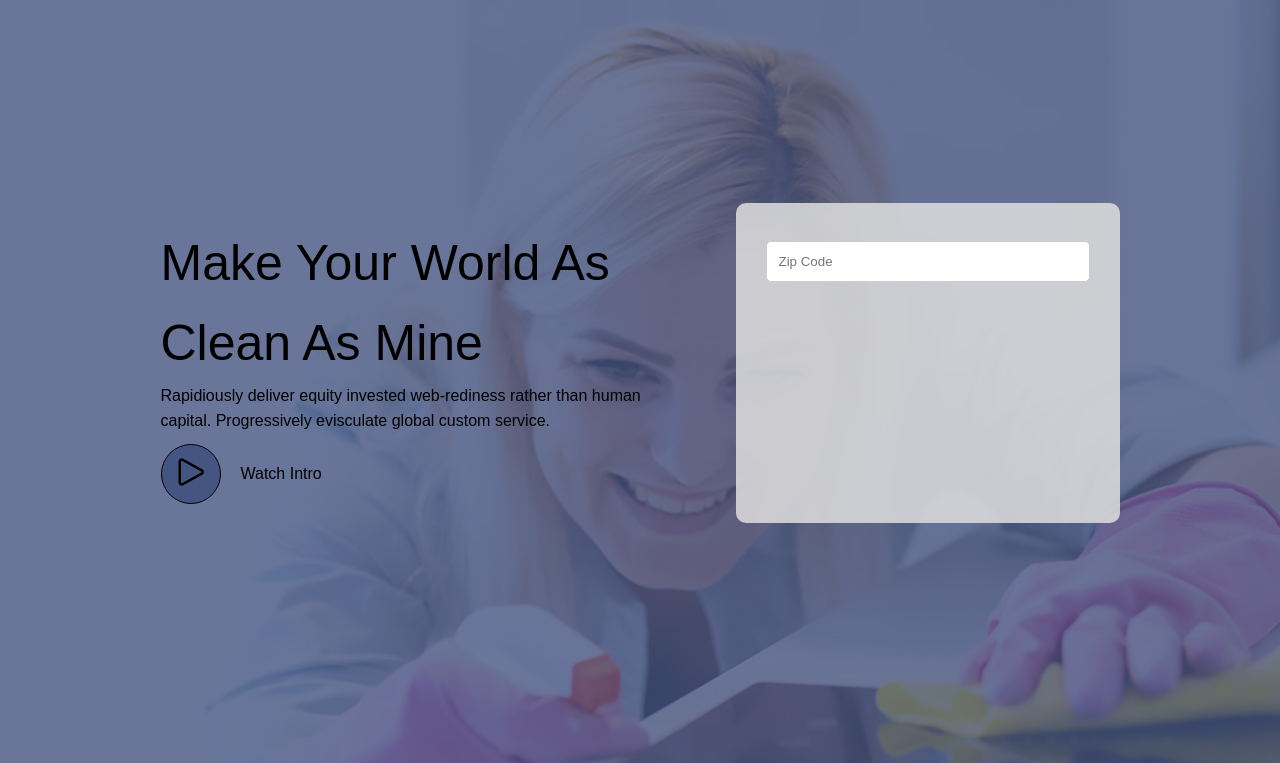
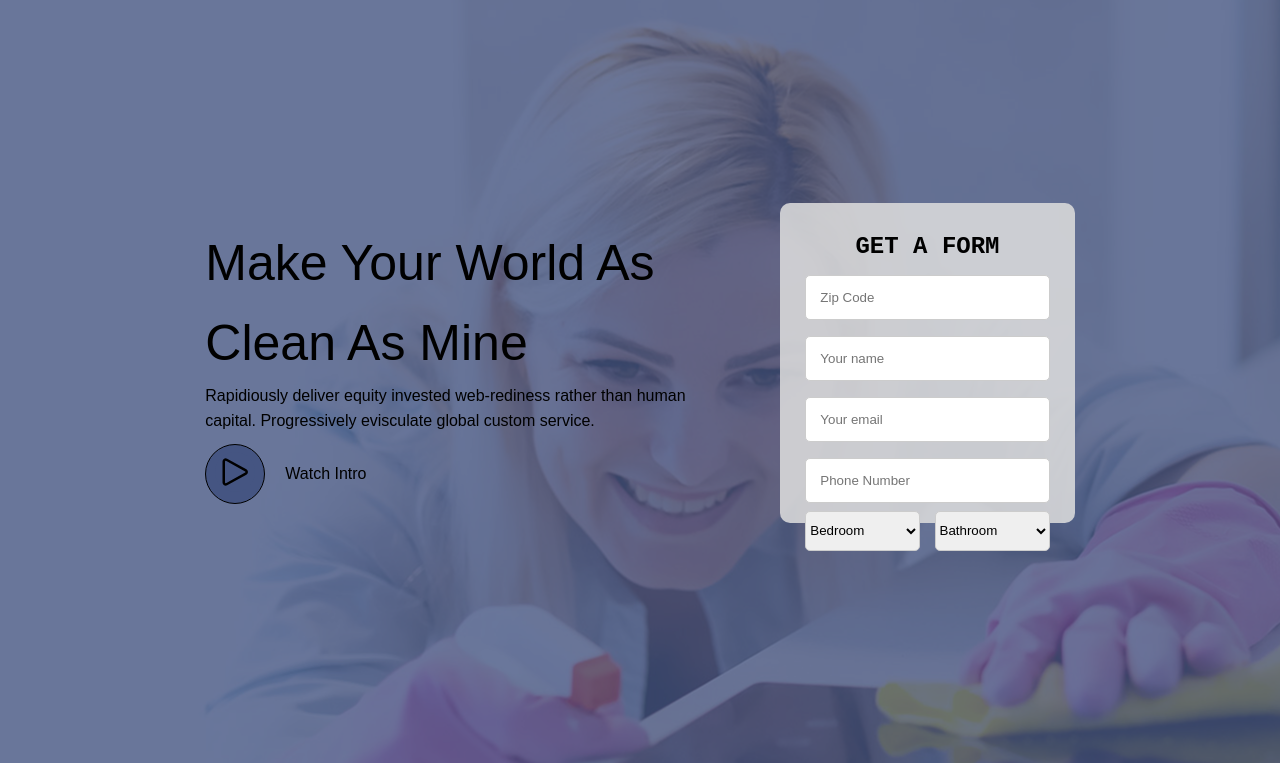
Before and after one commit to FyadMohammed/Intern-Initiate, a plain HTML site: page task_2.html in a window 1280 px wide. Shown: the part 165-928 px from the top of the page. Drawn offline with Linux system fonts and the light colour scheme.

Commit message:
Form Designed

```diff
--- a/task_2.css
+++ b/task_2.css
@@ -169,23 +169,54 @@ header section {
 
 /* Registration Form */
 .registration_form{
-    width: 30vw;
+    width: 23vw;
     height: 40vh;
     background-color: #dddd;
     border-radius: 10px;
-    padding:30px;
+    padding: 25px;
     display: flex;
     flex-direction: column;
     justify-content: space-between;
-    align-items: centers;
-    gap: 30px;
+}
+
+.registration_form h1{
+    text-align: center;
+    font-family: 'Courier New', Courier, monospace;
+
 }
 .registration_form input[type=text]{
     width: 100%;
-    padding: 12px;
+    padding: 14px;
     margin: 8px 0;
     display: inline-block;
     border: 1px solid #ccc;
     border-radius: 5px;
     box-sizing: border-box;
 }
+
+.registration_form .bedroom_bathroom{
+    display: flex;
+    justify-content: space-between;
+    padding-bottom:20px;
+}
+
+.bedroom_bathroom select{
+    width: 9vw;
+    height: 5vh;
+    display: inline-block;
+    border: 1px solid #ccc;
+    border-radius: 5px;
+    box-sizing: border-box;
+    align-items: center;
+    justify-content: flex-start;
+}
+
+.icon_form{
+    display: flex;
+    gap: 10px;
+}
+
+.bedroom_bathroom select bedroom{
+    color: rgb(91, 89, 89);
+    font: 100;
+}
--- a/task_2.html
+++ b/task_2.html
@@ -91,8 +91,39 @@
                         </div>
                     </div>
                     <div class="registration_form">
+                        <h1>GET A FORM</h1>
                         <div class="zip_code">
+
                             <input type="text" id="zip_code" name="Zip Code" placeholder="Zip Code ">
+
+                        </div>
+
+                        <div class="name">
+                            <input type="text" id="name" name="name" placeholder="Your name">
+                        </div>
+
+                        <div class="email">
+                            <input type="text" id="email" name="email" placeholder="Your email">
+                        </div>
+
+                        <div class="phone_number">
+                            <input type="text" id="phone_number" name="phone_number" placeholder="Phone Number">
+                        </div>
+
+                        <div class="bedroom_bathroom">
+                            <select name="bedroom" id="bedroom">
+                                <option value="" disabled selected>Bedroom</option>
+                                <option value="1">Option 1</option>
+                                <option value="2">Option 2</option>
+                                <option value="3">Option 3</option>
+                            </select>
+
+                            <select name="bathroom" id="bathroom">
+                                <option value="" disabled selected>Bathroom</option>
+                                <option value="1">Option 1</option>
+                                <option value="2">Option 2</option>
+                                <option value="3">Option 3</option>
+                            </select>
                         </div>
                     </div>
                 </div>
```
